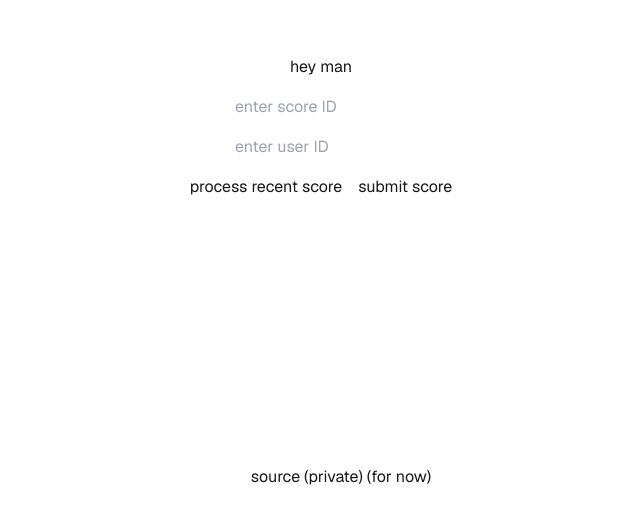
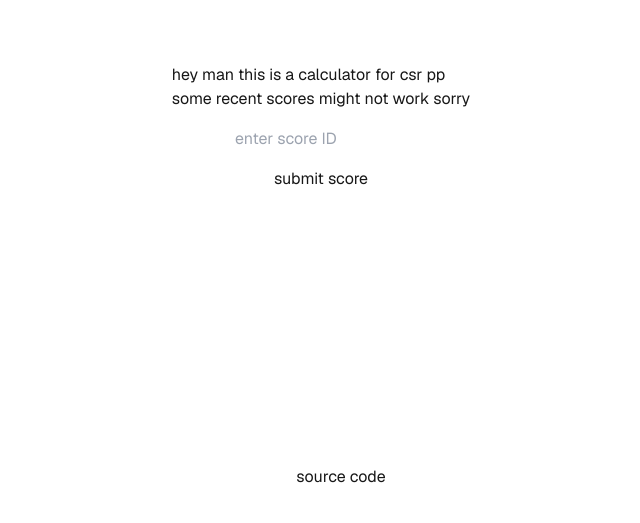
Before and after one commit to koralreeef/osutest, a Next.js app: page / in a window 1280 px wide. Shown: the part 273-796 px from the top of the page, without its empty margins (319-959 px from the left). Built offline with nearby package versions, Linux system fonts and the light colour scheme.

Commit message:
hooray env variables

```diff
--- a/app/page.tsx
+++ b/app/page.tsx
@@ -30,16 +30,13 @@ export default function Home() {
   const link = "https://osucalc-891757656779.us-east1.run.app";
   const linkdev = "http://localhost:3000";
   const submitData = async () => {
-    let response = await fetch(link+"/api/get_score_with_id?scoreID=");
+    let response = await fetch(link+"/api/get_recent_score?scoreID=");
     response = await response.json();
     console.log(response);
   }
 
-  const submitData2 = async () => {
-    //let response= await fetch("https://osutest-pink.vercel.app/api/get_score?bID="+bID+"&uID="+uID);
-    //let response = await fetch("http://localhost:3000/api/get_score?bID=2496318&uID=754792");
-    //let response = await fetch("https://osucalc-891757656779.us-east1.run.app/api/get_score_with_id?scoreID="+scoreID);
-    let response = await fetch(linkdev+"/api/get_score_with_id?scoreID=" + scoreID);
+  const submitScore = async () => {
+    let response = await fetch(link+"/api/get_score_with_id?scoreID=" + scoreID);
 
     response = await response.json();
     console.log(response);
@@ -68,19 +65,7 @@ export default function Home() {
   }
 
   const recalcData = async () => {
-    /*
-    let response= await fetch("http://localhost:3000/api/get_pp"+
-      "?bID="+bID+
-      "&misscount="+misscount+
-      "&accuracy="+accuracy+
-      "&mods="+mods+
-      "&great="+great+
-      "&ok="+oK+
-      "&meh="+meh+
-      "&total="+total+
-      "&maxcombo="+maxCombo);
-    */
-    let response = await fetch(linkdev+"/api/get_pp" +
+    let response = await fetch(link+"/api/get_pp" +
       "?bID=" + bID +
       "&misscount=" + misscount +
       "&accuracy=" + accuracy +
@@ -102,24 +87,19 @@ export default function Home() {
   return (
     <div className="grid grid-rows-[20px_1fr_20px] items-center justify-items-center min-h-screen p-4 pb-10 gap-8 sm:p-10 font-[family-name:var(--font-geist-sans)]">
       <main className="flex flex-col gap-4 row-start-2 items-center">
-        <h1>hey man</h1>
+        <p>hey man this is a calculator for csr pp<br />some recent scores might not work sorry</p>
         <input type="text"
           value={scoreID}
           size={15}
           onChange={(e) => setScoreID(e.target.value)}
           placeholder="enter score ID" />
-        <input type="text"
-          value={uID}
-          size={15}
-          onChange={(e) => setBody(e.target.value)}
-          placeholder="enter user ID" />
         {!revealText ? <div className="flex flex-row gap-4">
-          <button onClick={submitData}>process recent score</button>
-          <button onClick={submitData2}>submit score</button>
+
+          <button onClick={submitScore}>submit score</button>
           </div>: null}
 
         {revealText ? <div className="flex flex-row gap-4">
-          <button onClick={submitData2}>submit another score</button>
+          <button onClick={submitScore}>submit another score</button>
           <button onClick={recalcData}>recalc</button>
         </div> : null}
 
@@ -150,7 +130,7 @@ export default function Home() {
             width={32}
             height={32}
           />
-          source (private) (for now)
+          source code
         </a>
       </footer>
     </div>
```
Also changed, not shown: 1 other file (tests, documents, lock files or other folders).
